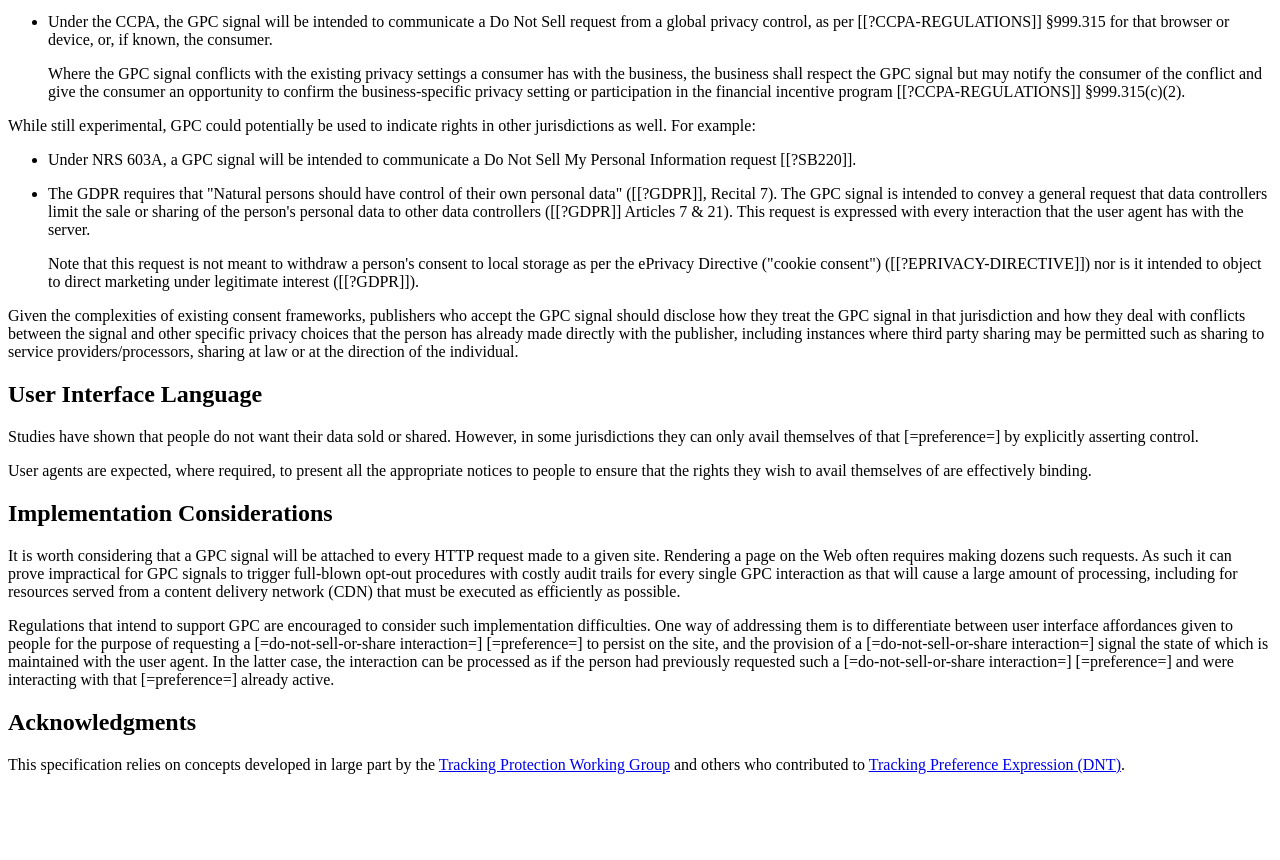
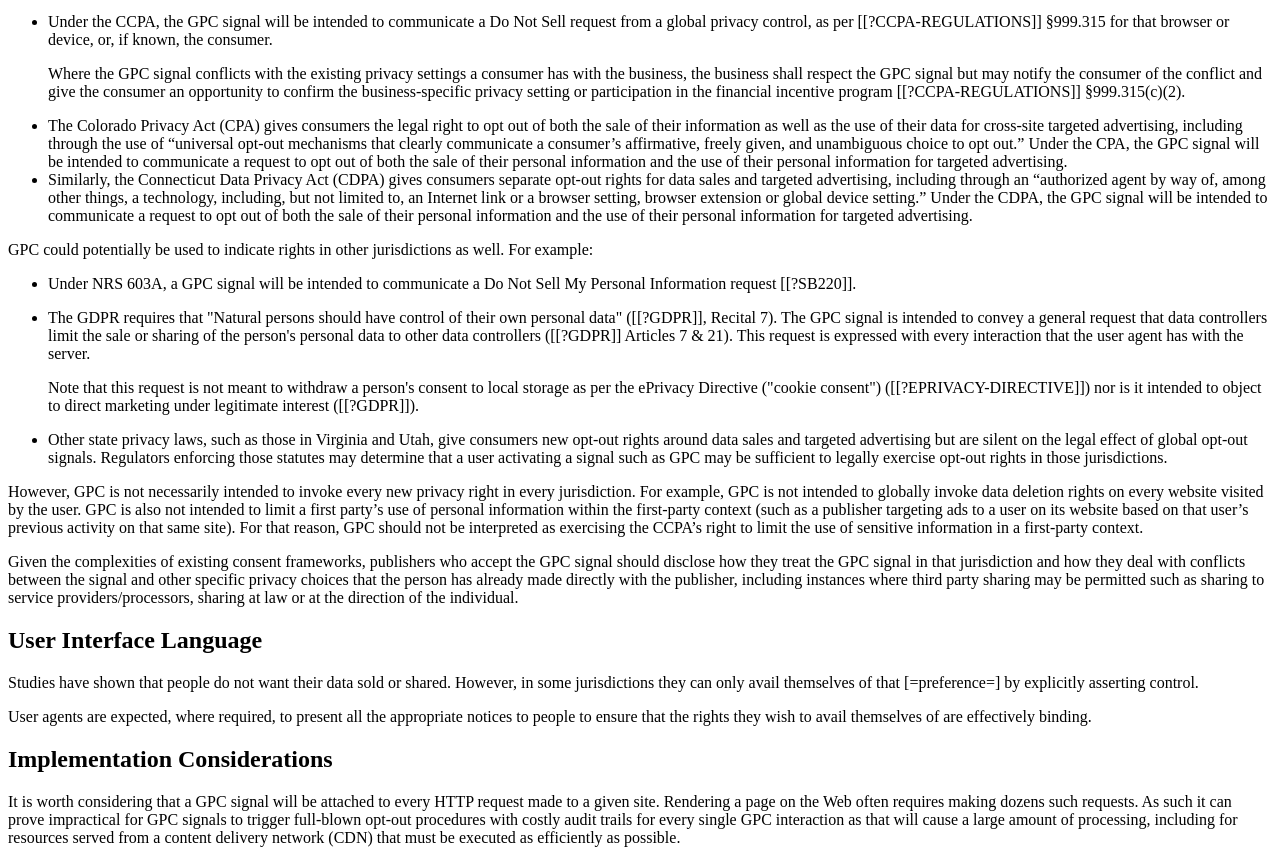
Before and after one commit to privacycg/gpc-spec, a plain HTML site: page index.html in a window 1280 px wide. Shown: the part 2648-3508 px from the top of the page. Before the commit the page ends 3430 px from the top, so only its background shows below. Drawn offline with Linux system fonts and the light colour scheme.

Commit message:
more examples and clarifications for legal effects

```diff
--- a/index.html
+++ b/index.html
@@ -380,9 +380,25 @@
             §999.315(c)(2).
           </p>
         </li>
+        <li>
+          The Colorado Privacy Act (CPA) gives consumers the legal right to opt out of both the sale
+          of their information as well as the use of their data for cross-site targeted advertising,
+          including through the use of “universal opt-out mechanisms that clearly communicate a
+          consumer’s affirmative, freely given, and unambiguous choice to opt out.” Under the CPA, the
+          GPC signal will be intended to communicate a request to opt out of both the sale of their
+          personal information and the use of their personal information for targeted advertising.
+        </li>
+        <li>
+          Similarly, the Connecticut Data Privacy Act (CDPA) gives consumers separate opt-out rights
+          for data sales and targeted advertising, including through an “authorized agent by way of,
+          among other things, a technology, including, but not limited to, an Internet link or a
+          browser setting, browser extension or global device setting.” Under the CDPA, the GPC signal
+          will be intended to communicate a request to opt out of both the sale of their personal
+          information and the use of their personal information for targeted advertising.
+        </li>
       </ul>
       <p>
-        While still experimental, GPC could potentially be used to indicate rights in other jurisdictions as well. For example:
+        GPC could potentially be used to indicate rights in other jurisdictions as well. For example:
       </p>
       <ul>
         <li>
@@ -405,7 +421,23 @@
             object to direct marketing under legitimate interest ([[?GDPR]]).
           </p>
         </li>
+        <li>
+          Other state privacy laws, such as those in Virginia and Utah, give consumers new opt-out
+          rights around data sales and targeted advertising but are silent on the legal effect of
+          global opt-out signals. Regulators enforcing those statutes may determine that a user
+          activating a signal such as GPC may be sufficient to legally exercise opt-out rights in
+          those jurisdictions.
+        </li>
       </ul>
+      <p>
+        However, GPC is not necessarily intended to invoke every new privacy right in every
+        jurisdiction. For example, GPC is not intended to globally invoke data deletion rights on
+        every website visited by the user. GPC is also not intended to limit a first party’s use of
+        personal information within the first-party context (such as a publisher targeting ads to a
+        user on its website based on that user’s previous activity on that same site). For that
+        reason, GPC should not be interpreted as exercising the CCPA’s right to limit the use of
+        sensitive information in a first-party context.
+      </p>
       <p>
         Given the complexities of existing consent frameworks, publishers who accept the GPC signal
         should disclose how they treat the GPC signal in that jurisdiction and how they deal with
```
